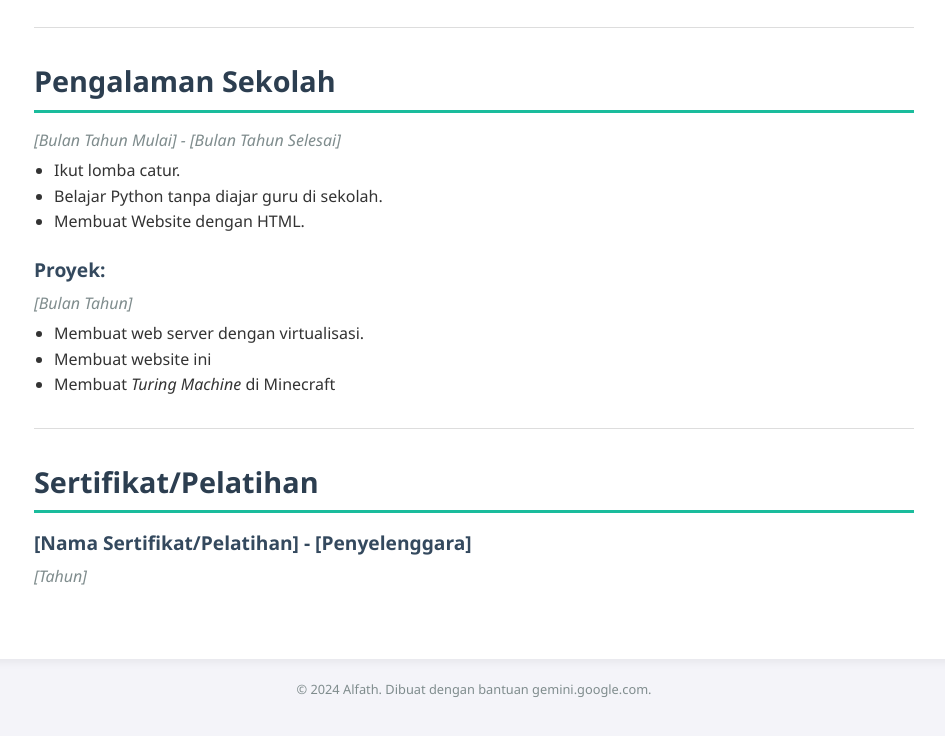
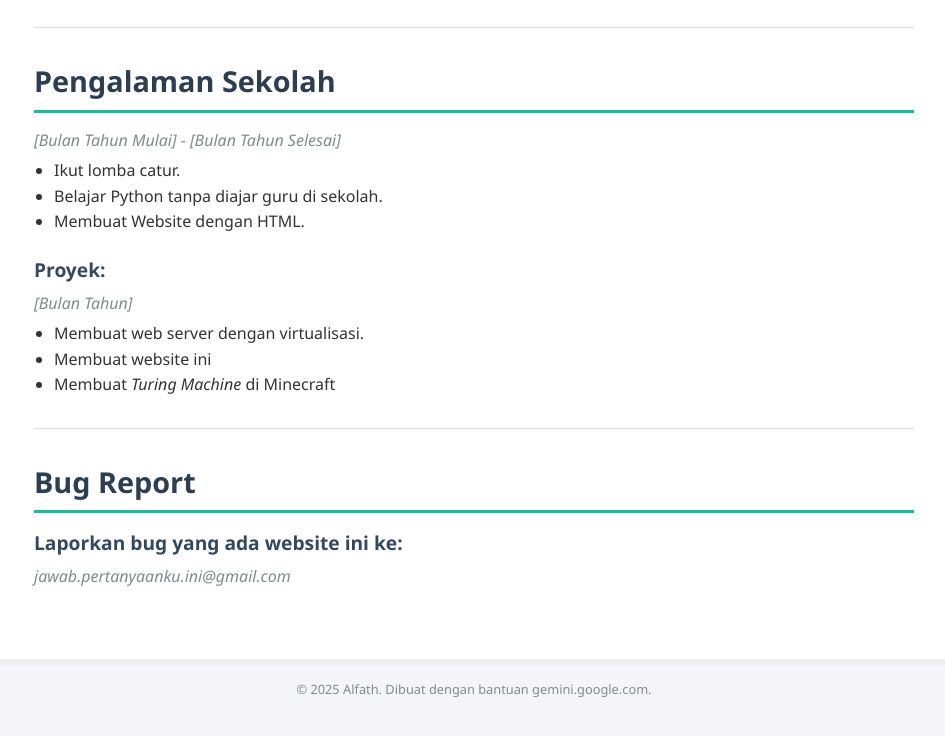
Before and after one commit to Karta-dev/Tes-Al-nalar, a plain HTML site: page index.html in a window 1280 px wide. Shown: the part 1245-1981 px from the top of the page, without its empty margins (166-1111 px from the left). Drawn offline with Linux system fonts and the light colour scheme.

Commit message:
index.html

```diff
--- a/index.html
+++ b/index.html
@@ -105,16 +105,16 @@
         <hr>
 
         <section class="section">
-            <h2>Sertifikat/Pelatihan</h2>
+            <h2>Bug Report</h2>
             <div class="riwayat-item">
-                <h3>[Nama Sertifikat/Pelatihan] - [Penyelenggara]</h3>
-                <p class="periode">[Tahun]</p>
+                <h3>Laporkan bug yang ada website ini ke:</h3>
+                <p class="periode">jawab.pertanyaanku.ini@gmail.com</p>
             </div>
         </section>
     </main>
 
     <footer>
-        <p>&copy; 2024 Alfath. Dibuat dengan bantuan gemini.google.com.</p>
+        <p>&copy; 2025 Alfath. Dibuat dengan bantuan gemini.google.com.</p>
     </footer>
 
     <script src="script.js"></script>
```
